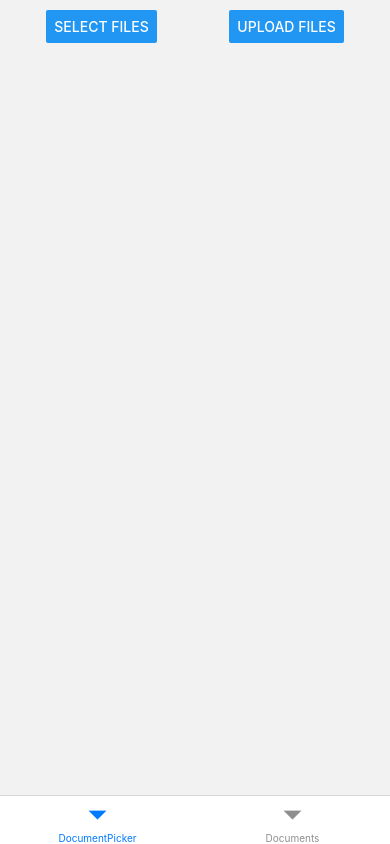
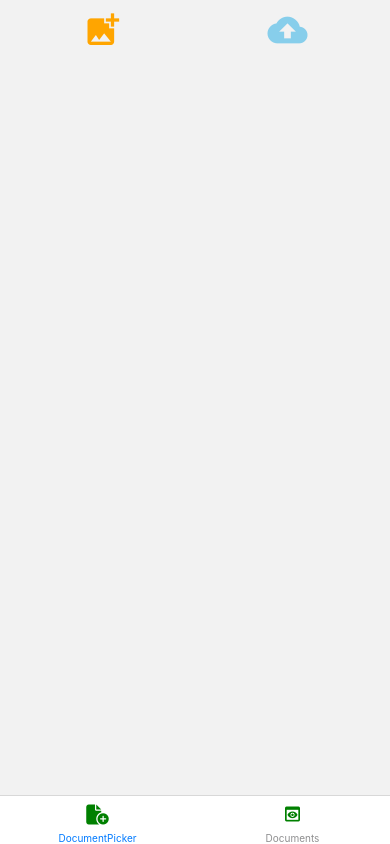
Before and after one commit to Sajal00/DocPick, a React Native app: screen /DocumentPicker in a window 390 px wide. Built offline with nearby package versions, Linux system fonts and the light colour scheme.

Commit message:
Final adjust

```diff
--- a/src/Navigator/Navigator.tsx
+++ b/src/Navigator/Navigator.tsx
@@ -18,7 +18,7 @@ const Navigator: React.FC = () => {
     <NavigationContainer>
       <Stack.Navigator
         screenOptions={{headerShown: false}}
-        initialRouteName="Home">
+        initialRouteName="Splash">
         <Stack.Screen name="Splash" component={SplashScreen} />
         <Stack.Screen name="Login" component={LoginScreen} />
         <Stack.Screen name="Home" component={HomeScreen} />
--- a/src/Screens/DocumentPicker.tsx
+++ b/src/Screens/DocumentPicker.tsx
@@ -2,17 +2,16 @@ import React, {useEffect, useState} from 'react';
 import {
   View,
   Text,
-  Button,
-  StyleSheet,
   Image,
   ScrollView,
   TouchableOpacity,
   Alert,
 } from 'react-native';
-import {
-  HomeTabParamList,
-  DocumentPickerScreenNavigationProp,
-} from '../Types/type';
+import Dockpick from '../StyleComponent.tsx/StyleComponent';
+import {HomeTabParamList} from '../Types/type';
+import MaterialIconsIcon from 'react-native-vector-icons/MaterialIcons';
+import FontAwesomeIcon from 'react-native-vector-icons/MaterialIcons';
+
 import {BottomTabScreenProps} from '@react-navigation/bottom-tabs';
 
 import AsyncStorage from '@react-native-async-storage/async-storage';
@@ -33,8 +32,6 @@ const DocPicker: React.FC<Props> = ({navigation}) => {
   );
   const [loading, setLoading] = useState(false);
   const [progress, setProgress] = useState<string>('');
-  // const [isModalVisible, setIsModalVisible] = useState<boolean>(false);
-  // const [currentImage, setCurrentImage] = useState<string | null>(null);
 
   useEffect(() => {
     const loadStoredDocs = async () => {
@@ -47,19 +44,12 @@ const DocPicker: React.FC<Props> = ({navigation}) => {
         console.error('Failed to load documents from storage', e);
       }
     };
-
     loadStoredDocs();
   }, []);
 
-  const storeDocsInAsyncStorage = async (docs: DocumentPickerResponse[]) => {
-    try {
-      const jsonValue = JSON.stringify(docs);
-      await AsyncStorage.setItem(STORAGE_KEY, jsonValue);
-      console.log('Stored in AsyncStorage:', jsonValue);
-    } catch (e) {
-      console.error('Failed to store documents in storage', e);
-    }
-  };
+  useEffect(() => {
+    Alert.alert('Please Select Files');
+  }, []);
 
   const selectDoc = async () => {
     try {
@@ -77,6 +67,16 @@ const DocPicker: React.FC<Props> = ({navigation}) => {
       } else {
         console.error('Error picking document:', err);
       }
+    }
+  };
+
+  const storeDocsInAsyncStorage = async (docs: DocumentPickerResponse[]) => {
+    try {
+      const jsonValue = JSON.stringify(docs);
+      await AsyncStorage.setItem(STORAGE_KEY, jsonValue);
+      console.log('Stored in AsyncStorage:', jsonValue);
+    } catch (e) {
+      console.error('Failed to store documents in storage', e);
     }
   };
 
@@ -109,12 +109,15 @@ const DocPicker: React.FC<Props> = ({navigation}) => {
         const task = reference.putFile(internalPath);
 
         task.on('state_changed', taskSnapshot => {
-          setProgress(
-            `${taskSnapshot.bytesTransferred} transferred out of ${taskSnapshot.totalBytes}`,
-          );
-          console.log(
-            `${taskSnapshot.bytesTransferred} transferred out of ${taskSnapshot.totalBytes}`,
-          );
+          const bytesTransferred = taskSnapshot.bytesTransferred;
+          const totalBytes = taskSnapshot.totalBytes;
+          const percentage = (bytesTransferred / totalBytes) * 100;
+
+          // Rounding to two decimal places
+          const percentageRounded = percentage.toFixed(2);
+
+          setProgress(`${percentageRounded}% completed`);
+          console.log(`${percentageRounded}% completed`);
         });
 
         await task;
@@ -133,6 +136,8 @@ const DocPicker: React.FC<Props> = ({navigation}) => {
       Alert.alert('Files uploaded successfully!');
       console.log('Download URLs:', fileUploadResults);
       setProgress('');
+      setSelectedDocs([]);
+      await AsyncStorage.removeItem(STORAGE_KEY);
     } catch (error) {
       console.error('Error uploading files:', error);
       Alert.alert('Error uploading files', error.message);
@@ -144,22 +149,17 @@ const DocPicker: React.FC<Props> = ({navigation}) => {
   const renderDataItem = (item: DocumentPickerResponse, index: number) => {
     if (item.type && item.type.startsWith('image/')) {
       return (
-        <View
-          // onPress={() => handleModalcomp(item, index)}
-          key={index}
-          style={styles.item}>
-          <Image source={{uri: item.uri}} style={styles.image} />
+        <View key={index} style={Dockpick.item}>
+          <Image source={{uri: item.uri}} style={Dockpick.image} />
+
           <DeleteComp onDeletePress={() => handleDeleteItem(index)} />
         </View>
       );
     } else if (item.type && item.type === 'application/pdf') {
       return (
-        <View
-          // onPress={() => handleModalcomp(item, index)}
-          key={index}
-          style={styles.pdfviw}>
+        <View key={index} style={Dockpick.pdfImageviw}>
           <Image
-            style={styles.pdfimage}
+            style={Dockpick.pdfimage}
             source={{
               uri: 'https://downloadr2.apkmirror.com/wp-content/uploads/2019/12/5de9caa9b39f0.png',
             }}
@@ -174,7 +174,7 @@ const DocPicker: React.FC<Props> = ({navigation}) => {
   const handleDataShow = () => {
     return (
       <ScrollView
-        style={{padding: 10, height: '80%', width: '100%', marginBottom: 10}}
+        style={Dockpick.Scrollviewstye}
         showsVerticalScrollIndicator={false}>
         {selectedDocs.map((item, index) => renderDataItem(item, index))}
       </ScrollView>
@@ -188,74 +188,25 @@ const DocPicker: React.FC<Props> = ({navigation}) => {
     console.log('Deleted document at index:', index);
   };
 
-  // const handleModalcomp = (item: DocumentPickerResponse, index: number) => {
-  //   setCurrentImage(item);
-  //   setIsModalVisible(true);
-  // };
-
   return (
-    <View style={styles.container}>
-      <View style={styles.buttonContainer}>
-        <Button title="Select files" onPress={selectDoc} />
-        <Button title="Upload files" onPress={uploadFiles} disabled={loading} />
+    <View style={Dockpick.Maincontainer}>
+      <View style={Dockpick.buttonContainer}>
+        <TouchableOpacity onPress={selectDoc}>
+          <MaterialIconsIcon
+            name="add-photo-alternate"
+            size={40}
+            color="orange"
+          />
+        </TouchableOpacity>
+        <TouchableOpacity onPress={uploadFiles} disabled={loading}>
+          <FontAwesomeIcon name="cloud-upload" size={40} color="skyblue" />
+        </TouchableOpacity>
       </View>
       {selectedDocs.length > 0 && handleDataShow()}
-      {/* {isModalVisible && (
-        <ModalComp
-          isVisible={isModalVisible}
-          onClose={() => setIsModalVisible(false)}
-          content={currentImage}
-        />
-      )} */}
 
       {loading && <Text>Uploading... {progress}</Text>}
     </View>
   );
 };
 
-const styles = StyleSheet.create({
-  container: {
-    flex: 1,
-    padding: 10,
-  },
-  buttonContainer: {
-    flexDirection: 'row',
-    justifyContent: 'space-around',
-    alignItems: 'center',
-    marginBottom: 10,
-  },
-  item: {
-    flexDirection: 'row',
-    alignItems: 'center',
-    alignSelf: 'center',
-    justifyContent: 'center',
-    height: 150,
-    width: '100%',
-    marginBottom: 10,
-    elevation: 2,
-  },
-  pdfviw: {
-    flexDirection: 'column',
-    alignItems: 'center',
-    alignSelf: 'center',
-    justifyContent: 'center',
-    height: 150,
-    width: '100%',
-    marginBottom: 10,
-    elevation: 2,
-  },
-
-  image: {
-    width: '95%',
-    height: '95%',
-    resizeMode: 'cover',
-  },
-  pdfimage: {
-    width: '60%',
-    height: '90%',
-    resizeMode: 'center',
-    borderColor: 'red',
-  },
-});
-
 export default DocPicker;
--- a/src/Screens/Documents.tsx
+++ b/src/Screens/Documents.tsx
@@ -1,16 +1,9 @@
 import React, {useEffect, useState} from 'react';
-import {
-  View,
-  Text,
-  FlatList,
-  Image,
-  StyleSheet,
-  TouchableOpacity,
-  GestureResponderEvent,
-} from 'react-native';
+import {View, Text, FlatList, Image, TouchableOpacity} from 'react-native';
 import {BottomTabScreenProps} from '@react-navigation/bottom-tabs';
 import {HomeTabParamList, DocumentsScreenNavigationProp} from '../Types/type';
 import ModalComp from '../Component/ModalComp';
+import Dockpick from '../StyleComponent.tsx/StyleComponent';
 
 type Props = BottomTabScreenProps<HomeTabParamList, 'Documents'>;
 
@@ -31,25 +24,28 @@ const Documents: React.FC<Props> = ({route}) => {
   const renderItemdata = ({item}) => {
     return (
       <>
-        <View style={styles.fileContainer}>
+        <View style={Dockpick.fileContainer}>
           {item.fileName?.endsWith('.png') ||
           item.fileName?.endsWith('.jpg') ||
           item.fileName?.endsWith('.jpeg') ? (
             <TouchableOpacity
               style={{height: 150, width: '100%'}}
               onPress={() => handleModalComponent(item)}>
-              <Image source={{uri: item.downloadUrl}} style={styles.image} />
+              <Image
+                source={{uri: item.downloadUrl}}
+                style={Dockpick.Docimage}
+              />
               <Text>File:{item.fileName}</Text>
             </TouchableOpacity>
           ) : (
             <TouchableOpacity
-              style={styles.pdfviw}
+              style={Dockpick.pdfviw}
               onPress={() => handleModalComponent(item)}>
               <Image
                 source={{
                   uri: 'https://downloadr2.apkmirror.com/wp-content/uploads/2019/12/5de9caa9b39f0.png',
                 }}
-                style={styles.pdfimage}
+                style={Dockpick.docpdfimage}
               />
               <Text>File: {item.fileName}</Text>
             </TouchableOpacity>
@@ -60,8 +56,8 @@ const Documents: React.FC<Props> = ({route}) => {
   };
 
   return (
-    <View style={styles.container}>
-      <Text style={styles.header}>Uploaded Files:</Text>
+    <View style={Dockpick.container}>
+      <Text style={Dockpick.header}>Preview Files:</Text>
       {files ? (
         <FlatList
           data={files}
@@ -80,50 +76,4 @@ const Documents: React.FC<Props> = ({route}) => {
   );
 };
 
-const styles = StyleSheet.create({
-  container: {
-    padding: 20,
-  },
-  header: {
-    fontSize: 18,
-    fontWeight: 'bold',
-    marginBottom: 10,
-  },
-  fileContainer: {
-    marginVertical: 10,
-    height: 180,
-    // backgroundColor: 'red',
-    justifyContent: 'center',
-    alignItems: 'center',
-  },
-  image: {
-    width: '100%',
-    height: 140,
-    marginBottom: 5,
-  },
-  fileName: {
-    fontSize: 16,
-    fontWeight: 'bold',
-  },
-  url: {
-    fontSize: 14,
-    color: 'blue',
-  },
-  pdfimage: {
-    width: '80%',
-    height: '90%',
-    resizeMode: 'contain',
-  },
-  pdfviw: {
-    flexDirection: 'column',
-    alignItems: 'center',
-    alignSelf: 'center',
-    justifyContent: 'center',
-    height: 160,
-    width: '100%',
-    marginBottom: 10,
-    borderWidth: 0.2,
-  },
-});
-
 export default Documents;
--- a/src/Screens/HomeScreen.tsx
+++ b/src/Screens/HomeScreen.tsx
@@ -2,6 +2,8 @@ import React from 'react';
 import DocumentPicker from './DocumentPicker';
 import Documents from './Documents';
 import {createBottomTabNavigator} from '@react-navigation/bottom-tabs';
+import Icon from 'react-native-vector-icons/MaterialIcons';
+import FontAwesome6Icon from 'react-native-vector-icons/FontAwesome6';
 
 const Tab = createBottomTabNavigator<HomeTabParamList>();
 type HomeTabParamList = {
@@ -17,11 +19,22 @@ const HomeScreen: React.FC = () => {
         headerShown: false,
       }}
       initialRouteName="DocumentPicker">
-      <Tab.Screen name="DocumentPicker" component={DocumentPicker} />
+      <Tab.Screen
+        name="DocumentPicker"
+        component={DocumentPicker}
+        options={{
+          tabBarIcon: () => (
+            <FontAwesome6Icon name="file-circle-plus" size={20} color="green" />
+          ),
+        }}
+      />
       <Tab.Screen
         name="Documents"
         component={Documents}
         initialParams={{files: [] as FilesType}}
+        options={{
+          tabBarIcon: () => <Icon name="preview" size={20} color="green" />,
+        }}
       />
     </Tab.Navigator>
   );
--- /dev/null
+++ b/src/StyleComponent.tsx/StyleComponent.tsx
@@ -0,0 +1,98 @@
+import {StyleSheet, Dimensions} from 'react-native';
+
+const deviceHeight = Dimensions.get('window').height;
+const deviceWidth = Dimensions.get('window').width;
+
+const Dockpick = StyleSheet.create({
+  // Documentpicker
+  item: {
+    flexDirection: 'column',
+    alignItems: 'center',
+    alignSelf: 'center',
+    justifyContent: 'center',
+    height: deviceHeight / 4,
+    width: deviceWidth,
+    borderWidth: 0.4,
+  },
+  Maincontainer: {
+    flex: 1,
+    padding: 10,
+  },
+  buttonContainer: {
+    flexDirection: 'row',
+    justifyContent: 'space-around',
+    alignItems: 'center',
+    marginBottom: 10,
+  },
+  pdfImageviw: {
+    flexDirection: 'column',
+    alignItems: 'center',
+    alignSelf: 'center',
+    justifyContent: 'center',
+    height: deviceHeight / 4,
+    width: deviceWidth,
+    marginBottom: 10,
+  },
+
+  image: {
+    width: '70%',
+    height: '70%',
+    resizeMode: 'cover',
+  },
+  pdfimage: {
+    width: '70%',
+    height: '70%',
+    resizeMode: 'contain',
+  },
+  Scrollviewstye: {
+    padding: 10,
+    height: '80%',
+    width: '100%',
+    marginBottom: 10,
+  },
+  // Document
+  container: {
+    padding: 20,
+  },
+  header: {
+    fontSize: 18,
+    fontWeight: 'bold',
+    marginBottom: 10,
+  },
+  fileContainer: {
+    marginVertical: 10,
+    height: 180,
+    // backgroundColor: 'red',
+    justifyContent: 'center',
+    alignItems: 'center',
+  },
+  Docimage: {
+    width: '100%',
+    height: 140,
+    marginBottom: 5,
+  },
+  fileName: {
+    fontSize: 16,
+    fontWeight: 'bold',
+  },
+  url: {
+    fontSize: 14,
+    color: 'blue',
+  },
+  docpdfimage: {
+    width: '80%',
+    height: '90%',
+    resizeMode: 'contain',
+  },
+  pdfviw: {
+    flexDirection: 'column',
+    alignItems: 'center',
+    alignSelf: 'center',
+    justifyContent: 'center',
+    height: 160,
+    width: '100%',
+    marginBottom: 10,
+    borderWidth: 0.1,
+  },
+});
+export default Dockpick;
```
Also changed, not shown: src/Screens/SplashScreen.tsx (+34 -5 lines).
